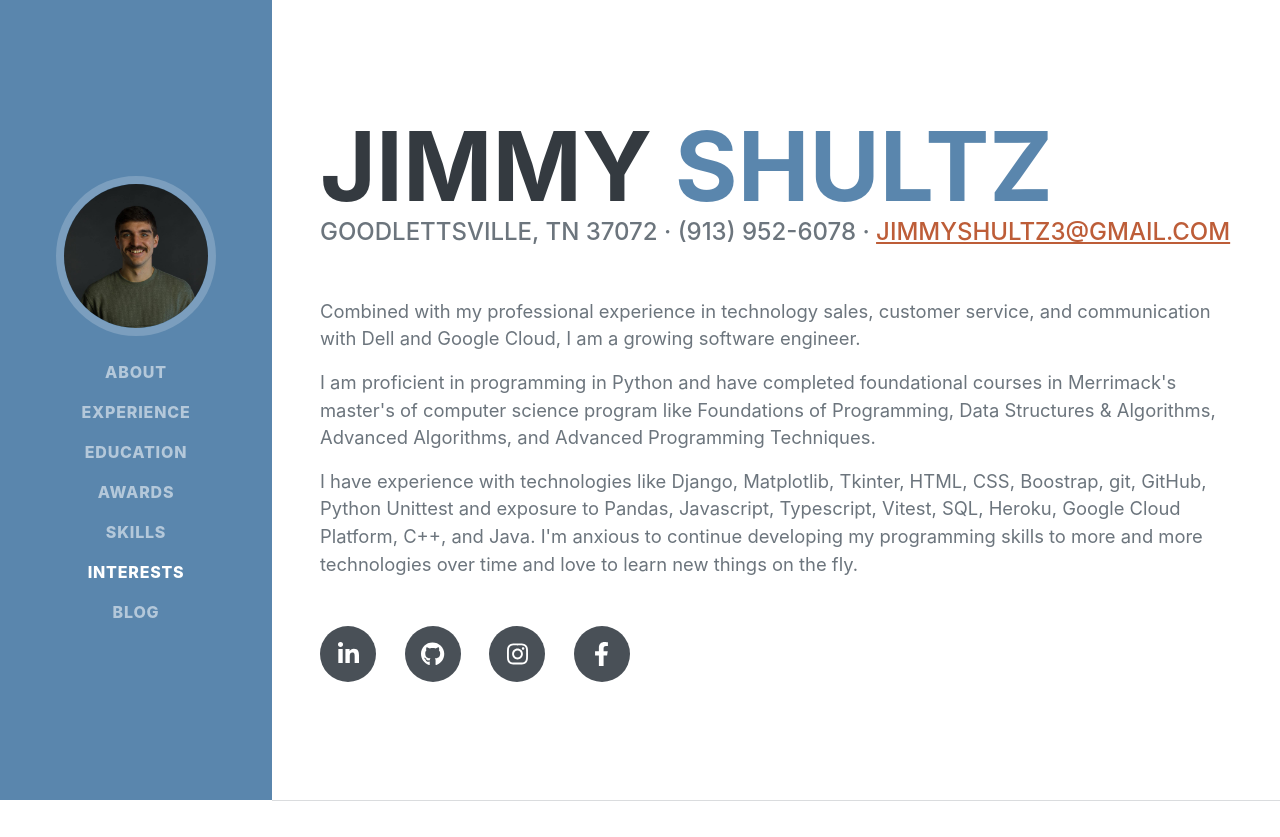
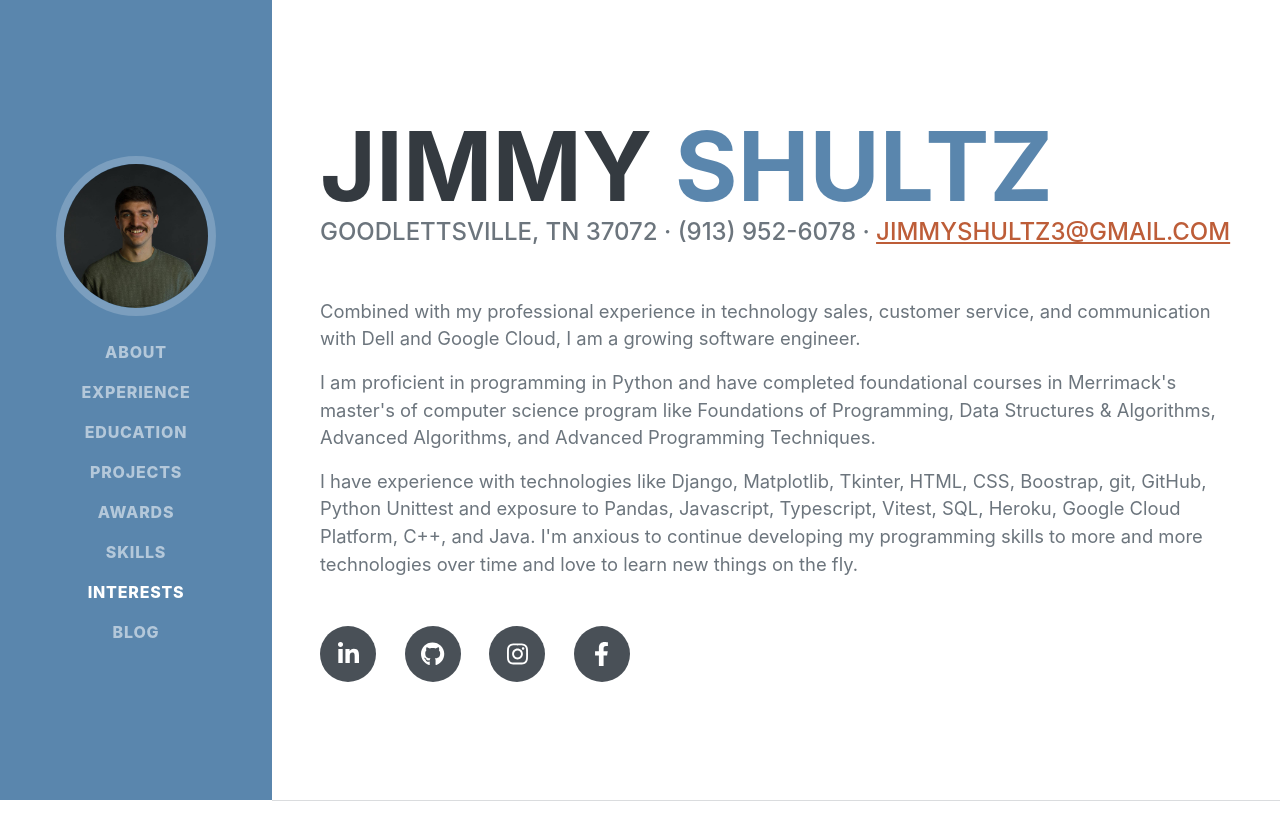
Before and after one commit to jimmyshultz/resume_site, a Django app: page / in a window 1280 px wide. Shown: the top 837 px of the page. Run offline with Django 4.2, Linux system fonts and the light colour scheme; some libraries are stand-ins or nearby versions; some web fonts are replaced.

Commit message:
Added a navbar link for the projects section.

```diff
--- a/resume_app/templates/resume_app/index.html
+++ b/resume_app/templates/resume_app/index.html
@@ -29,6 +29,7 @@
                     <li class="nav-item"><a class="nav-link js-scroll-trigger" href="#about">About</a></li>
                     <li class="nav-item"><a class="nav-link js-scroll-trigger" href="#experience">Experience</a></li>
                     <li class="nav-item"><a class="nav-link js-scroll-trigger" href="#education">Education</a></li>
+                    <li class="nav-item"><a class="nav-link js-scroll-trigger" href="#projects">Projects</a></li>
                     <li class="nav-item"><a class="nav-link js-scroll-trigger" href="#awards">Awards</a></li>
                     <li class="nav-item"><a class="nav-link js-scroll-trigger" href="#skills">Skills</a></li>
                     <li class="nav-item"><a class="nav-link js-scroll-trigger" href="#interests">Interests</a></li>
```
